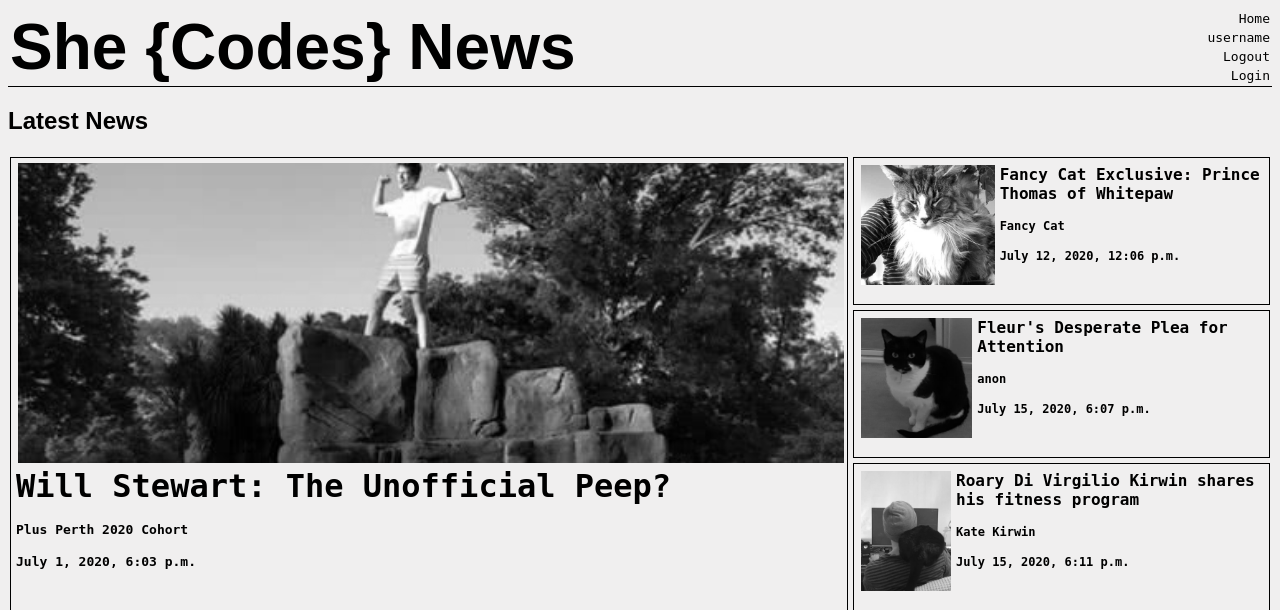
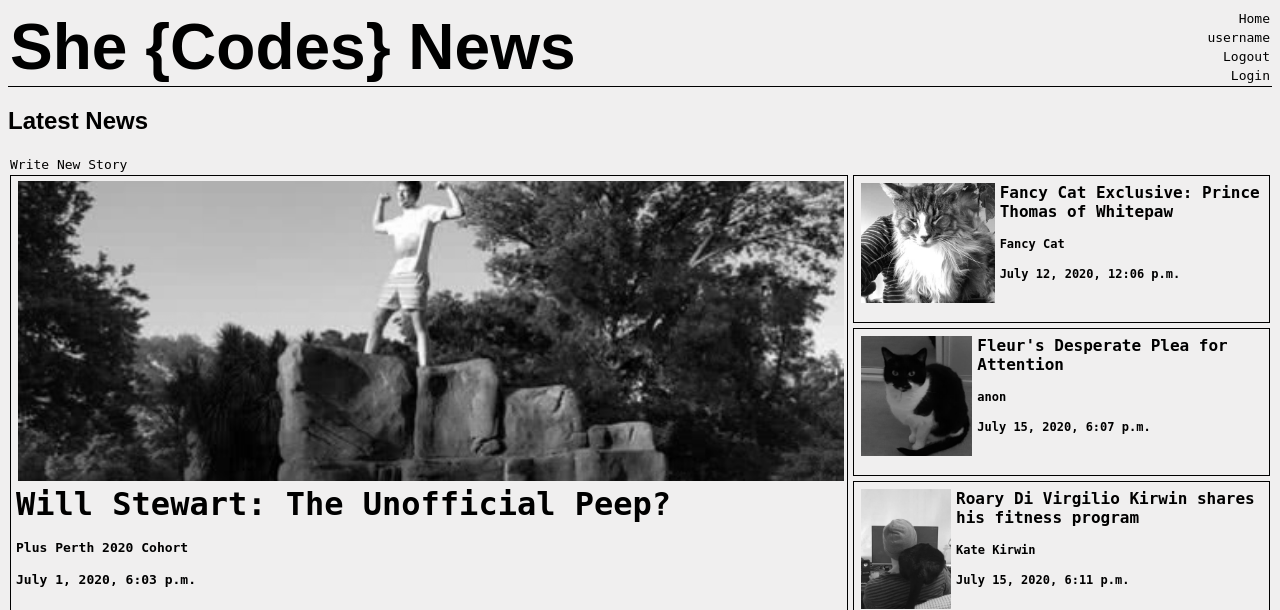
Before and after one commit to irahrosete/shecodes-django-news, a Django app: page /news/ in a window 1280 px wide. Shown: the top 610 px of the page. Run offline with Django 4.2, Linux system fonts and the light colour scheme; data comes from the database, SQL or seed files in the repository; some web fonts are replaced.

Commit message:
link index to form template

```diff
--- a/she_codes_news/news/templates/news/index.html
+++ b/she_codes_news/news/templates/news/index.html
@@ -7,6 +7,7 @@
 {% block content %}
     <h2>Latest News</h2>
 
+    <a href="{% url 'news:newStory' %}">Write New Story</a>
     <div id="latest-stories">
         {% if latest_stories %}
             {% for story in latest_stories %}
```
